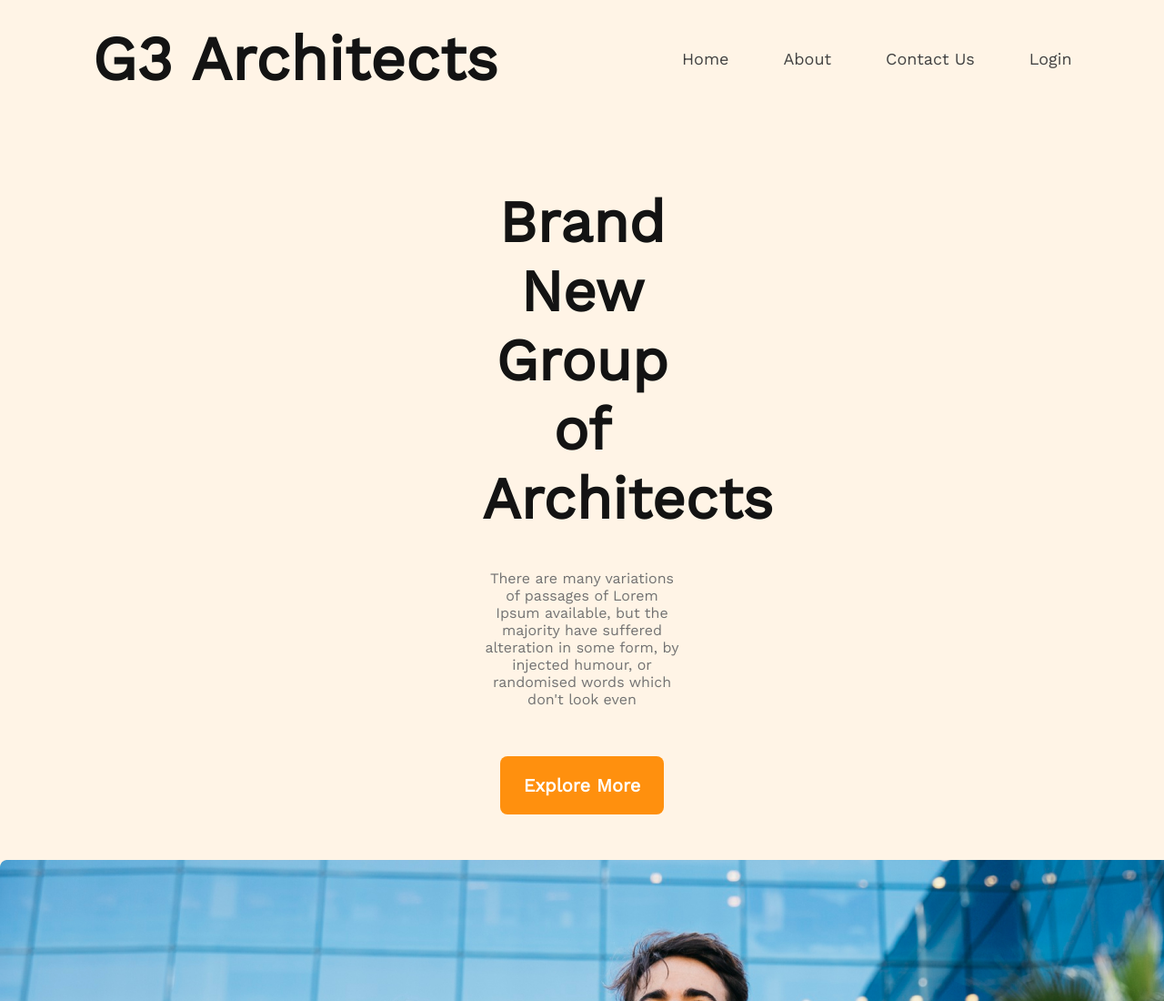
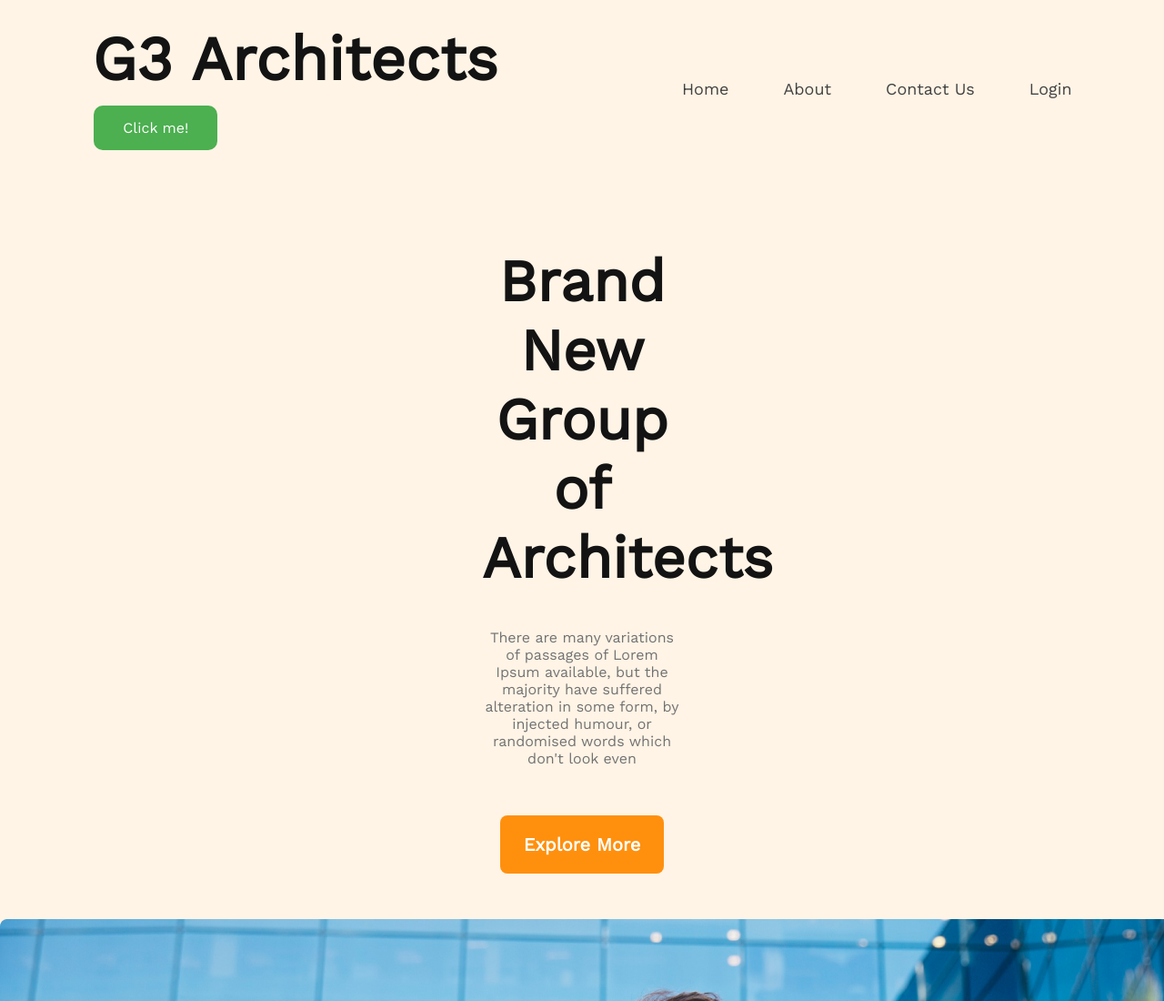
Before and after one commit to mainul599/Assignment, a plain HTML site: page index.html in a window 1280 px wide. Shown: the top 1100 px of the page at 91% size. Drawn offline with nearby package versions, Linux system fonts and the light colour scheme.

Commit message:
button added

```diff
--- a/index.html
+++ b/index.html
@@ -26,6 +26,9 @@
       <div class="logo-name">
 
         <h1>G3 Architects</h1>
+        <div class="colorful-btn">
+          <button>Click me!</button>
+        </div>
 
       </div>
 
--- /dev/null
+++ b/style.css
@@ -0,0 +1,25 @@
+html {
+  height: 100%;
+  width: 100%;
+}
+
+.colorful-btn button {
+  background-color: #4CAF50;
+  /* Green */
+  border: none;
+  color: white;
+  padding: 15px 32px;
+  text-align: center;
+  text-decoration: none;
+  display: inline-block;
+  font-size: 16px;
+  margin: 4px 2px;
+  transition-duration: 0.4s;
+  cursor: pointer;
+  border-radius: 10px;
+}
+
+.colorful-btn button:hover {
+  background-color: white;
+  color: black;
+}
--- a/styles/style.css
+++ b/styles/style.css
@@ -24,7 +24,26 @@
 
 
 
+.colorful-btn button {
+  background-color: #4CAF50;
+  /* Green */
+  border: none;
+  color: white;
+  padding: 15px 32px;
+  text-align: center;
+  text-decoration: none;
+  display: inline-block;
+  font-size: 16px;
+  margin: 4px 2px;
+  transition-duration: 0.4s;
+  cursor: pointer;
+  border-radius: 10px;
+}
 
+.colorful-btn button:hover {
+  background-color: white;
+  color: black;
+}
 
 
 
```
Also changed, not shown: script.js (added), 1 other file. Lines whose indentation alone changed are shown as unchanged.
